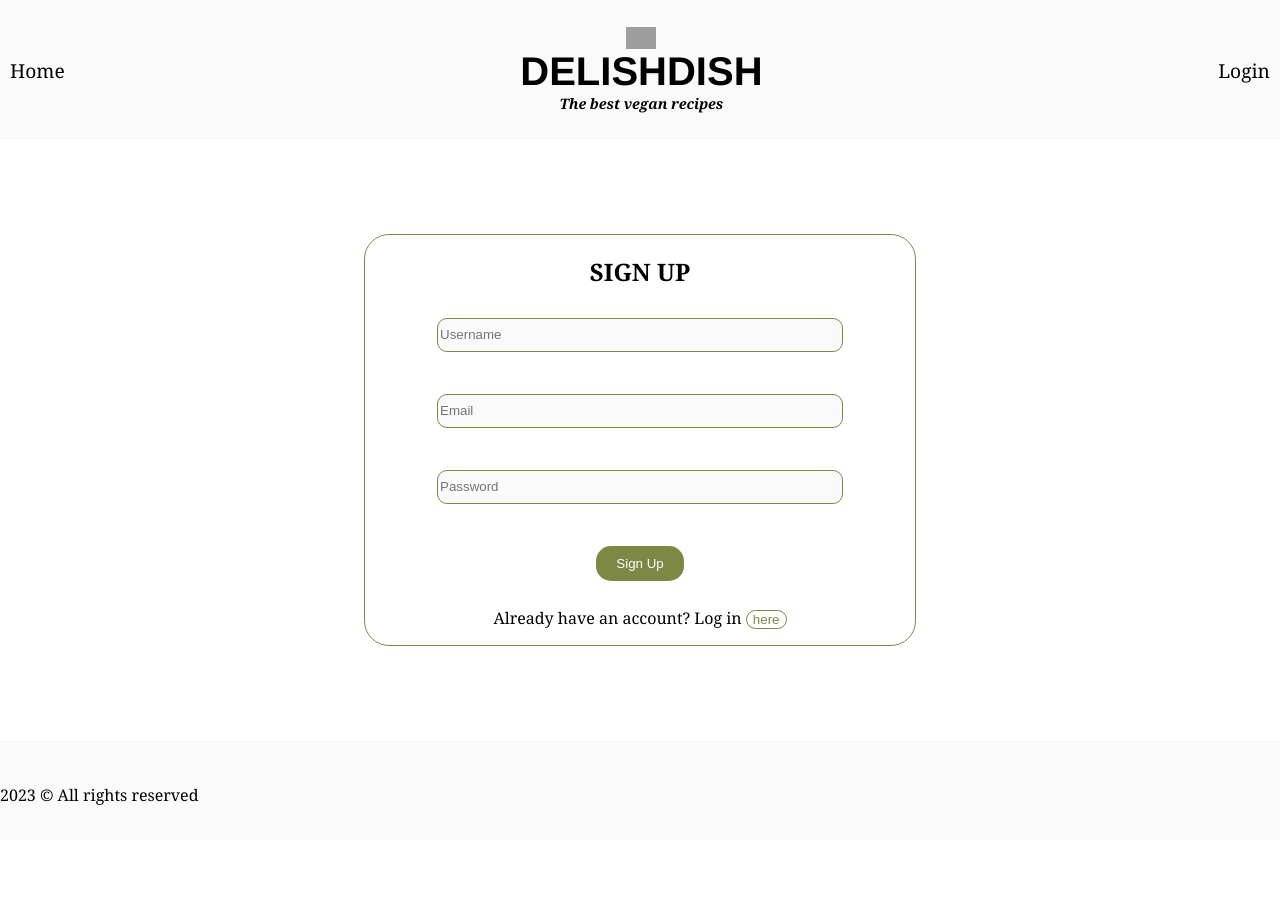
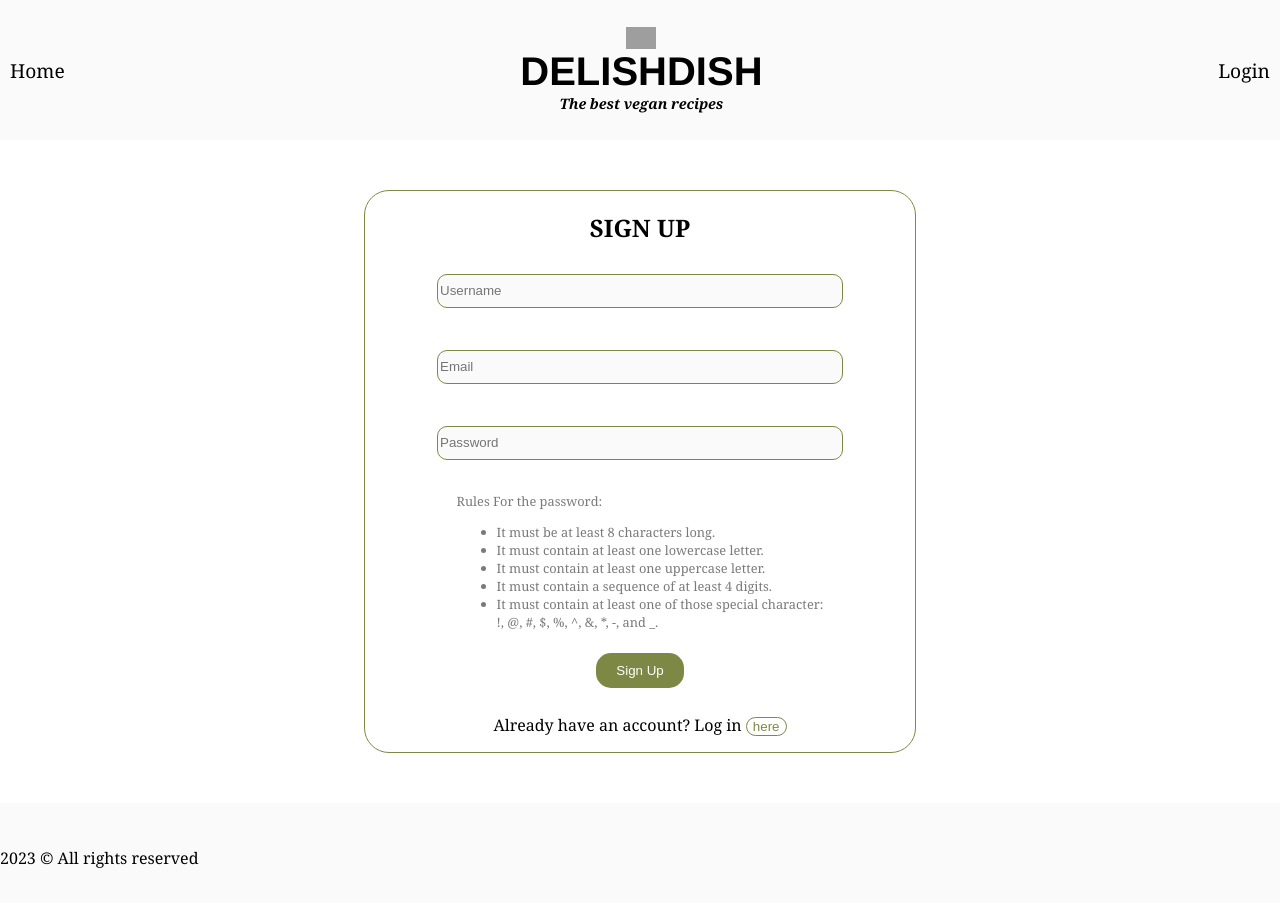
Before and after one commit to GuruMey/RecipeProject2, a Next.js app in the folder FRONT/: page /auth/signup in a window 1280 px wide. Before the commit the page ends 840 px from the top, so only its background shows below. Built offline with nearby package versions, Linux system fonts and the light colour scheme; no server answers; grey boxes are pictures that could not be loaded.

Commit message:
worked on the login and signup appearance

```diff
--- a/FRONT/src/components/Auth/SignUp.tsx
+++ b/FRONT/src/components/Auth/SignUp.tsx
@@ -69,6 +69,7 @@ export default function SignUp(props:any) {
         <div className={styles.signup_page}>
             <div className={styles.auth_form_container}>
                 <h2>SIGN UP</h2>
+
                 <form className={styles.auth_form} onSubmit={handleSignUp}>
                     <input className="input_medium"  type="text" name="username" id="username" placeholder="Username" value={signUpData.username} onChange={
                         (e)=> setSignUpData((prevState)=> ({...prevState, username: e.target.value}))}/>
@@ -76,21 +77,36 @@ export default function SignUp(props:any) {
                     {getSignUpDataInvalidFields(signUpData).includes('username') && showErrors && <>Invalid username</>}
 
                     <br></br>
+
                     <input className="input_medium"  type="email" name="email" id="email" placeholder="Email" value={signUpData.email} onChange={
                         (e)=> setSignUpData((prevState)=> ({...prevState, email: e.target.value}))}/>
 
                     {getSignUpDataInvalidFields(signUpData).includes('email') && showErrors && <>Invalid email</>}
 
                     <br></br>
+
                     <input className="input_medium"  type="password" name="password" id="password" placeholder="Password" value={signUpData.password} onChange={
                         (e)=> setSignUpData((prevState)=> ({...prevState, password: e.target.value}))}/>
 
-                    {getSignUpDataInvalidFields(signUpData).includes('password') && showErrors && <>Invalid password</>}
+                    {getSignUpDataInvalidFields(signUpData).includes('password') && showErrors && <>Invalid password<br/></>}
 
-                    <br></br>
+                    <br/>
+
+                    <div>
+                        <div className={styles.password_rules}>Rules For the password:</div>
+                        <ul className={styles.password_rules}>
+                            <li>It must be at least 8 characters long.</li>
+                            <li>It must contain at least one lowercase letter.</li>
+                            <li>It must contain at least one uppercase letter.</li>
+                            <li>It must contain a sequence of at least 4 digits.</li>
+                            <li>It must contain at least one of those special character:<br/> !, @, #, $, %, ^, &, *, -, and _.</li>
+                        </ul>
+                    </div>
+
                     <button className="button_primary" type="submit">Sign Up</button>
 
                     {apiError && <p className={"colorError"}>{apiError}</p>}
+
                     {success && <p className={"colorSuccess"}>Account created successfully, you can now login.</p>}
                 </form>
 
--- a/FRONT/src/components/Auth/auth.module.css
+++ b/FRONT/src/components/Auth/auth.module.css
@@ -4,8 +4,6 @@
     align-items: center;
     justify-content: center;
     width: 100%;
-    height: calc(100vh - 240px);
-
 }
 
 .signup_page {
@@ -15,7 +13,6 @@
     justify-content: center;
     width: 100vw;
     padding: 20px 0;
-    height: calc(100vh - 240px);
 }
 
 .auth_form_container {
@@ -27,6 +24,7 @@
     align-items: center;
     border: 1px solid #7D8844;
     border-radius: 25px;
+    margin: 30px auto;
 }
 
 .auth_form{
@@ -36,6 +34,7 @@
     width: 100%;
 }
 
-@media only screen and (max-width: 600px) {
-
+.password_rules {
+    font-size: 0.8rem;
+    color: #7a7a7a;
 }
--- a/FRONT/src/components/UserProfile/UserProfile.module.css
+++ b/FRONT/src/components/UserProfile/UserProfile.module.css
@@ -5,7 +5,6 @@
     justify-content: center;
     width: 100vw;
     padding: 20px 0;
-    height: calc(100vh - 260px);
 }
 
 .user_stats_container{
```
